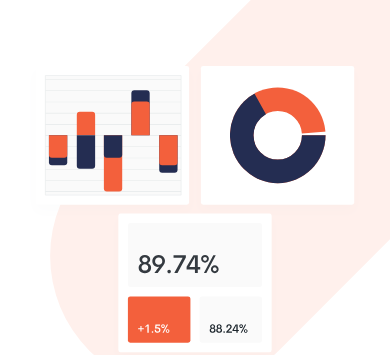
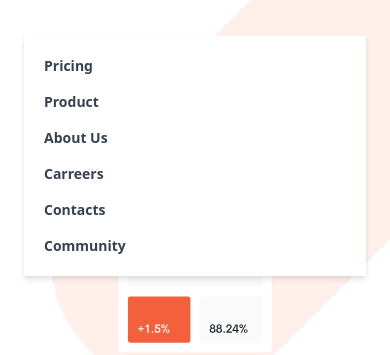
Before and after one commit to gpanaretou/tailwind-css-landing-page, a website: page index.html in a window 390 px wide. Both pictures are taken after a click on the button 354 px from the left and 40 px from the top of the page. Shown: the part 60-415 px from the top of the page. Drawn offline with Linux system fonts and the light colour scheme.

Commit message:
added dropdown menu for mobile sizes

```diff
--- a/index.html
+++ b/index.html
@@ -27,7 +27,6 @@
             <!-- Button -->
             <a href="#" class="hidden inline-block p-3 px-6 pt-2 text-white bg-brightRed rounded-full hover:bg-brightRedLight md:block">Get started</a>
 
-
             <!-- Hamburger Icon -->
             <button id="menu-btn" class="block hamburger md:hidden focus:outline-none">
                 <span class="hamburger-top"></span>
@@ -37,17 +36,33 @@
         </div>
 
         <!-- Mobile Menu -->
-        <div class="md:hidden">
-            <div id="menu" class="absolute flex-col items-center self-end py-8 mt-10 space-y-6 font-bold bg-white sm:w-auto sm:self-center left-6 right-6 drop-shadow-md">
-                <a href="#" class="hover:text-darkGrayishBlue">Pricing</a>
-                <a href="#" class="hover:text-darkGrayishBlue">Product</a>
-                <a href="#" class="hover:text-darkGrayishBlue">About Us</a>
-                <a href="#" class="hover:text-darkGrayishBlue">Carreers</a>
-                <a href="#" class="hover:text-darkGrayishBlue">Contanct</a>
-                <a href="#" class="hover:text-darkGrayishBlue">Community</a>
+        <div class="z-10  font-normal bg-white divide-y divide-gray-100 rounded-lg shadow w-44 dark:bg-gray-700 dark:divide-gray-600 md:hidden">
+            <div id="menu" class="hidden absolute flex-col items-left self-end p-1 mt-10 space-y-6 font-bold bg-white sm:w-auto sm:self-center left-6 right-6 drop-shadow-md">
+                <ul class="py-2 text-sm text-gray-700 dark:text-gray-400" aria-labelledby="dropdownLargeButton">
+                    <li>
+                      <a href="#" class="block px-4 py-2 hover:bg-gray-100 dark:hover:bg-gray-600 dark:hover:text-white">Pricing</a>
+                    </li>
+                    <li>
+                      <a href="#" class="block px-4 py-2 hover:bg-gray-100 dark:hover:bg-gray-600 dark:hover:text-white">Product</a>
+                    </li>
+                    <li>
+                      <a href="#" class="block px-4 py-2 hover:bg-gray-100 dark:hover:bg-gray-600 dark:hover:text-white">About Us</a>
+                    </li>
+                    <li>
+                        <a href="#" class="block px-4 py-2 hover:bg-gray-100 dark:hover:bg-gray-600 dark:hover:text-white">Carreers</a>
+                    </li>
+                    <li>
+                        <a href="#" class="block px-4 py-2 hover:bg-gray-100 dark:hover:bg-gray-600 dark:hover:text-white">Contacts</a>
+                    </li>
+                    <li>
+                        <a href="#" class="block px-4 py-2 hover:bg-gray-100 dark:hover:bg-gray-600 dark:hover:text-white">Community</a>
+                    </li>
+                  </ul>
             </div>
         </div>
     </nav>
+
+
 
     <!-- Hero section -->
     <section id="hero">
```
Also changed, not shown: css/main.css.
